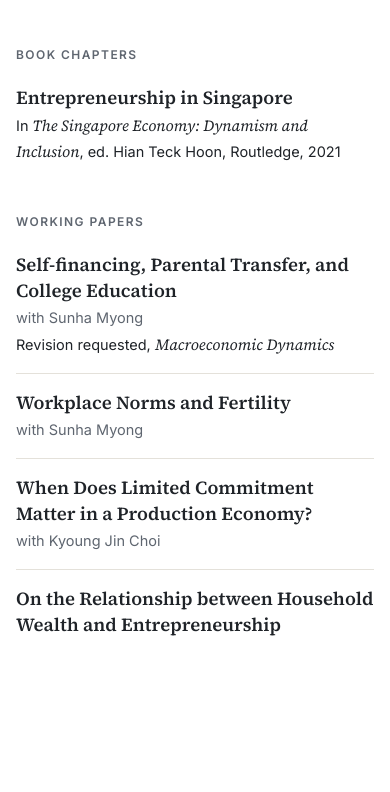
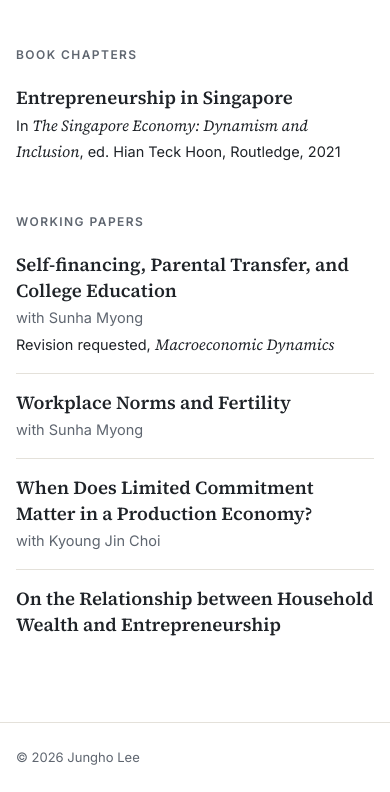
Before and after one commit to jungholee-econ/jungholee-econ.github.io, a plain HTML site: page index.html in a window 390 px wide. Shown: the part 1466-2258 px from the top of the page. Before the commit the page ends 2188 px from the top, so only its background shows below. Drawn offline with Linux system fonts and the light colour scheme.

Commit message:
Restore copyright footer
Co-Authored-By: Claude Opus 5.5 <noreply@anthropic.com>
Claude-Session: https://claude.ai/code/session_018syLBGCkjMx1fCJbenGHbC

```diff
--- a/index.html
+++ b/index.html
@@ -61,7 +61,10 @@
 
 
 
+  footer{max-width:880px;margin:0 auto;padding:24px;border-top:1px solid var(--line);color:var(--muted);font-size:13px}
+
   @media (max-width:640px){
+    footer{padding:24px 16px}
         main{padding:0 16px 60px}
     .hero{padding:40px 0 36px}
       h1{font-size:32px}
@@ -154,6 +157,8 @@
 
 </main>
 
+<footer>© 2026 Jungho Lee</footer>
+
 
 </body>
 </html>
```
